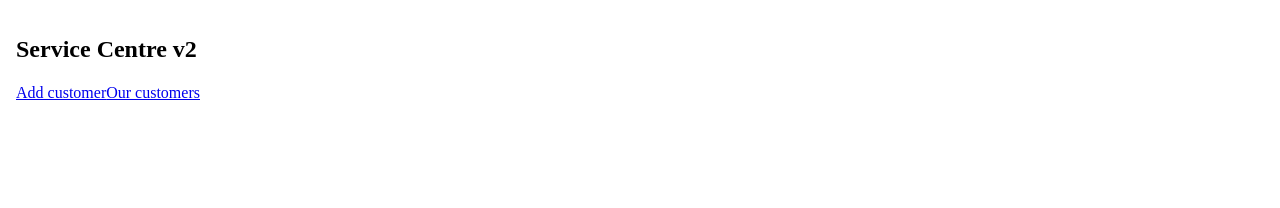
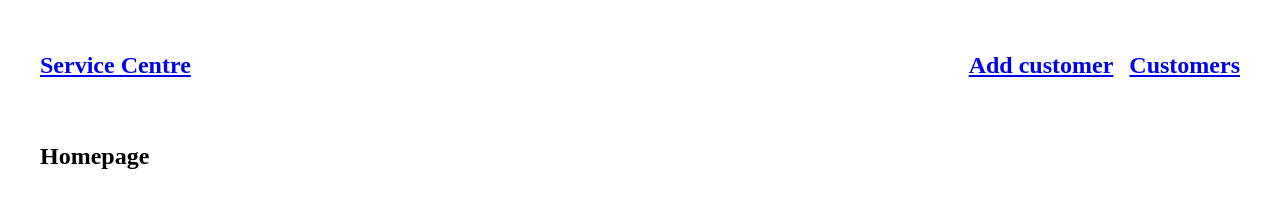
Before and after one commit to andrewmcoupe/gatsby-service-centre-v2, a Gatsby site: page / in a window 1280 px wide. Built offline with nearby package versions, Linux system fonts and the light colour scheme; Gatsby itself is replaced by a stand-in of ours.

Commit message:
Add header

```diff
--- /dev/null
+++ b/src/components/header/header.tsx
@@ -0,0 +1,27 @@
+import React from 'react'
+import { Link } from 'gatsby'
+import { Container, HStack, Heading } from '@chakra-ui/react'
+
+const Header = () => {
+  return (
+    <header>
+      <Container maxW={'container.xl'} paddingY={24}>
+        <HStack justifyContent={'space-between'}>
+          <Heading size={'2xl'}>
+            <Link to={'/'}>Service Centre</Link>
+          </Heading>
+          <HStack>
+            <Heading size={'2xl'} marginRight={8}>
+              <Link to={'/add-customer'}>Add customer</Link>
+            </Heading>
+            <Heading size={'2xl'}>
+              <Link to={'/customers'}>Customers</Link>
+            </Heading>
+          </HStack>
+        </HStack>
+      </Container>
+    </header>
+  )
+}
+
+export default Header
--- a/src/components/layout/layout.component.tsx
+++ b/src/components/layout/layout.component.tsx
@@ -1,9 +1,11 @@
 import React from 'react'
 import { Container } from '@chakra-ui/react'
+import Header from '@components/header/header'
 
 const Layout: React.FC = ({ children }) => {
   return (
-    <Container maxW={'container.xl'} p={4}>
+    <Container maxW={'container.xl'} paddingX={32}>
+      <Header />
       {children}
     </Container>
   )
--- a/src/pages/add-customer.tsx
+++ b/src/pages/add-customer.tsx
@@ -1,13 +1,12 @@
 import React from 'react'
 import { Heading, FormControl, FormLabel, Input, SimpleGrid, Box, Divider, HStack, Button } from '@chakra-ui/react'
-import Layout from '@components/layout/layout.component'
 import { useAddCustomer } from '@hooks/use-add-customer/use-add-customer.hook'
 
 const AddCustomerPage = () => {
   const { handleChange, onSubmit, status } = useAddCustomer()
 
   return (
-    <Layout>
+    <>
       <Heading>Add a new customer</Heading>
       <SimpleGrid
         columns={2}
@@ -126,7 +125,7 @@ const AddCustomerPage = () => {
           Save customer
         </Button>{' '}
       </HStack>
-    </Layout>
+    </>
   )
 }
 
--- a/src/pages/customer.tsx
+++ b/src/pages/customer.tsx
@@ -1,6 +1,5 @@
 import React from 'react'
 import { Heading, Spinner, Text, HStack } from '@chakra-ui/react'
-import Layout from '@components/layout/layout.component'
 import { useQuery } from 'react-query'
 import { fetchCustomer } from '@http/fetch-customer'
 import { ContactList } from '@components/contact-list/contact-list.component'
@@ -10,7 +9,7 @@ const CustomerPage: React.FC<{ id: string }> = ({ id }) => {
   const { data: customer, status } = useQuery(['single-customer', id], () => fetchCustomer(id))
 
   return (
-    <Layout>
+    <>
       {status === 'loading' && (
         <Spinner
           justifySelf={'center'}
@@ -37,7 +36,7 @@ const CustomerPage: React.FC<{ id: string }> = ({ id }) => {
           <HistoryTable historyItems={customer.history} />
         </>
       )}
-    </Layout>
+    </>
   )
 }
 
--- a/src/pages/edit-customer.tsx
+++ b/src/pages/edit-customer.tsx
@@ -12,7 +12,6 @@ import {
   Spinner,
   useToast,
 } from '@chakra-ui/react'
-import Layout from '@components/layout/layout.component'
 import { useEditCustomer } from '@hooks/use-edit-customer'
 
 const EditCustomerPage: React.FC<{ id: string }> = ({ id }) => {
@@ -42,7 +41,7 @@ const EditCustomerPage: React.FC<{ id: string }> = ({ id }) => {
   }
 
   return (
-    <Layout>
+    <>
       <Heading>Edit customer</Heading>
 
       {queryStatus === 'loading' && (
@@ -201,7 +200,7 @@ const EditCustomerPage: React.FC<{ id: string }> = ({ id }) => {
           </HStack>
         </>
       )}
-    </Layout>
+    </>
   )
 }
 
--- a/src/pages/index.tsx
+++ b/src/pages/index.tsx
@@ -1,19 +1,11 @@
 import React from 'react'
-import { Link } from 'gatsby'
-import { Heading, Button } from '@chakra-ui/react'
-import Layout from '@components/layout/layout.component'
+import { Heading } from '@chakra-ui/react'
 
 const IndexPage = () => {
   return (
-    <Layout>
-      <Heading>Service Centre v2</Heading>
-      <Button as={Link} to={'/add-customer'}>
-        Add customer
-      </Button>
-      <Button as={Link} to={'/customers'}>
-        Our customers
-      </Button>
-    </Layout>
+    <>
+      <Heading>Homepage</Heading>
+    </>
   )
 }
 
```
Also changed, not shown: src/components/layout/layout.test.tsx (+4 -0 lines), src/pages/customers.tsx (+3 -4 lines).
